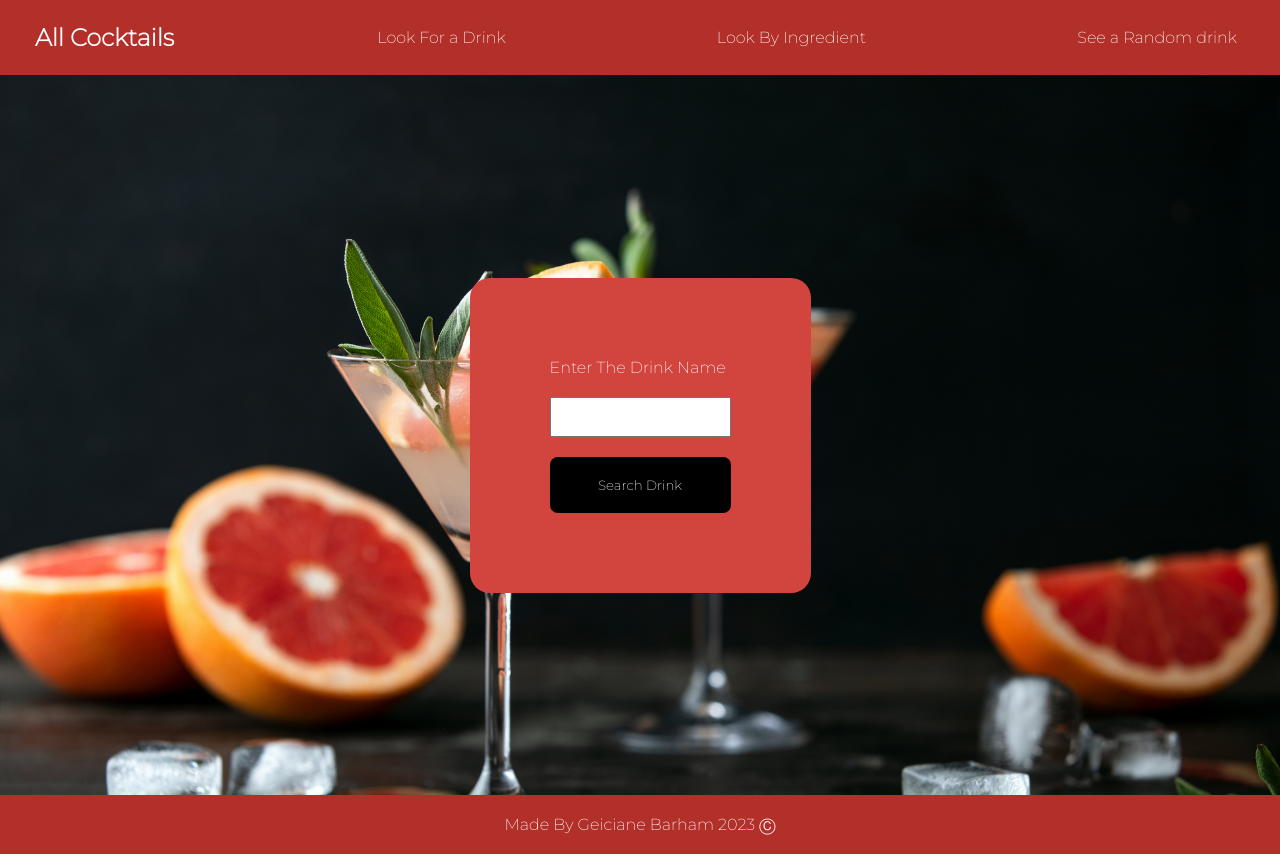
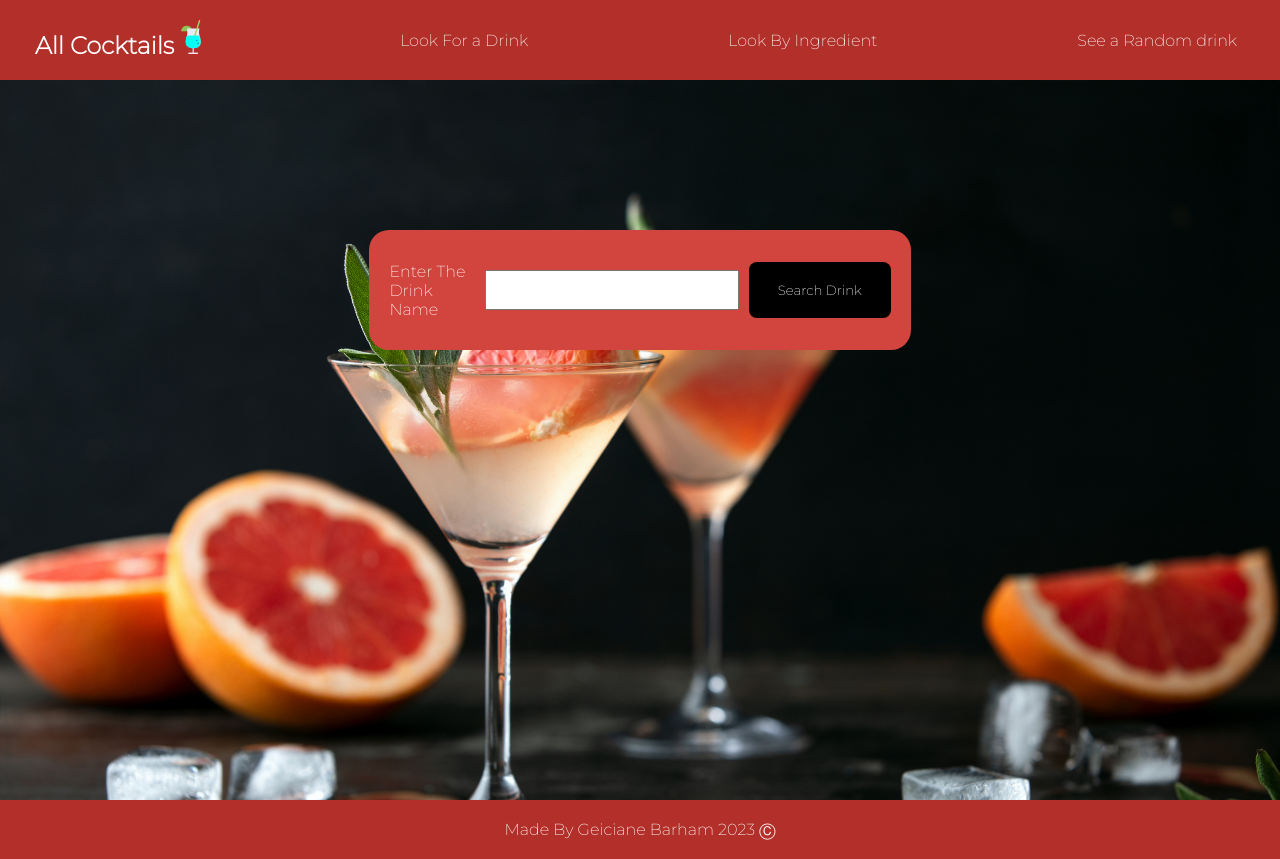
Before and after one commit to geicibarham/Cocktail, a React (Create React App) app: page / in a window 1280 px wide. Built offline with nearby package versions, Linux system fonts and the light colour scheme.

Commit message:
adding card component

```diff
--- a/src/App.css
+++ b/src/App.css
@@ -5,13 +5,17 @@
     font-family: 'Montserrat', sans-serif;
 }
 
+.nav-icon{
+  width: 34px;
+}
 .home-outer {
 background-image: url('./assets/images/cocktail.jpg');
 min-height: 90vh;
 background-size: cover;
-display: flex;
+display: grid;
 justify-content: center;
-align-items: center;
+
+
 }
 /* body {
   min-height: 90vh;
@@ -66,9 +70,14 @@ align-items: center;
 
   .drink-name-form{
     display: flex;
-    flex-direction: column;
+   height: fit-content;
     background:#D2453E;
-    padding: 80px;
+    padding: 20px;
+    gap:10px;
+    margin-top: 20px;
+    align-items: center;
+    width: fit-content;
+    margin:auto;
   }
 
   .drink-name-form input{
@@ -91,5 +100,31 @@ align-items: center;
       color:white;
       background-color: black;
       padding:20px;
+      width: 50%;
+      height: fit-content;
 
        }
+
+
+.drink-container {
+ display: grid;
+ grid-template-columns: 1fr 1fr 1fr;
+ gap:15px;
+
+}
+
+.drink-card{
+  background-color:#000000d4;
+  color:white;
+  width: fit-content;
+  display: flex;
+  flex-direction: column;
+  padding:20px;
+  align-items: center;
+  margin:14px;
+}
+
+.drink-image{
+  margin-bottom: 20px;
+  border-radius: 10px;
+}
--- /dev/null
+++ b/src/components/drink-card/Card.js
@@ -0,0 +1,21 @@
+const Card = (props) => {
+  console.log(props.data);
+  return (
+    <>
+      {props.data.map((item) => (
+        <div className="drink-card rounded-corners" key={item.idDrink}>
+            <h2> {item.strDrink}</h2>
+
+          <img
+          className="drink-image"
+          width={'300px'}
+          alt={item.strDrink} src={item.strDrinkThumb} />
+          {/* <p>Instructions: {item.strInstructions}</p> */}
+
+        </div>
+      ))}
+    </>
+  );
+};
+
+export default Card;
--- a/src/components/header/Header.js
+++ b/src/components/header/Header.js
@@ -1,16 +1,19 @@
+import icon from "../../assets/images/cocktailicon.png";
+const Header = () => {
+  return (
+    <header>
+      <nav className="nav">
+        <h1>
+          All Cocktails
+          <img className="nav-icon" tabIndex={"-1"} src={icon} alt="" />
+        </h1>
 
-const Header = () =>{
-    return (
-     <header>
-        <nav className="nav">
-            <h1>All Cocktails</h1>
-
-           <a href="">Look For a Drink</a>
-           <a href="">Look By Ingredient</a>
-           <a href="">See a Random drink</a>
-        </nav>
-        </header>
-    )
-}
+        <a href="/">Look For a Drink</a>
+        <a href="/">Look By Ingredient</a>
+        <a href="/">See a Random drink</a>
+      </nav>
+    </header>
+  );
+};
 
 export default Header;
--- a/src/components/home/Home.js
+++ b/src/components/home/Home.js
@@ -1,7 +1,10 @@
 import React, { useState, useEffect, useRef } from "react";
 import axios from "axios";
+import Card from "../drink-card/Card";
 const Home = () => {
   const answer = useRef();
+
+  const [data, SetData] = useState([]);
 
   const submit = (e) => {
     e.preventDefault();
@@ -21,21 +24,32 @@ const Home = () => {
       axios
         .request(options)
         .then(function (response) {
-          console.log(response.data);
+          SetData(response.data.drinks);
         })
         .catch(function (error) {
           console.error(error);
         });
     }
   };
+
+
+  console.log(data)
   return (
+    <>
       <div className="home-outer">
         <form onSubmit={submit} className="drink-name-form rounded-corners">
           <label htmlFor="drink-name">Enter The Drink Name</label>
           <input ref={answer} type="text" id="drink-name" />
           <button className="roundedbtn">Search Drink</button>
           </form>
+          <div className="drink-container">
+
+             <Card data={data} />
+
           </div>
+
+      </div>
+    </>
   );
 };
 
```
Also changed, not shown: src/assets/images/cocktailicon.png (added). Lines whose indentation alone changed are shown as unchanged.
